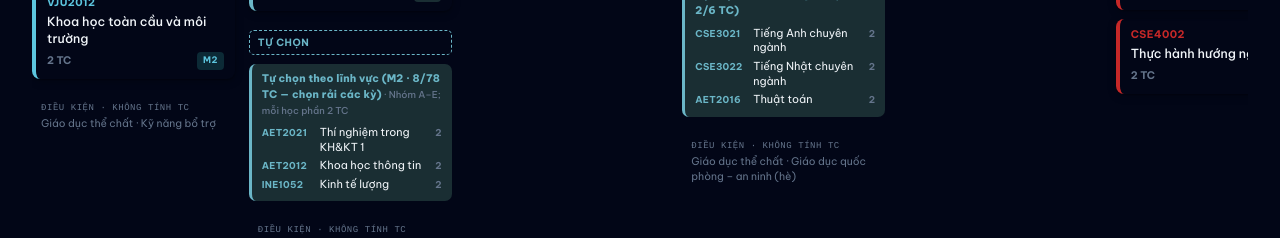
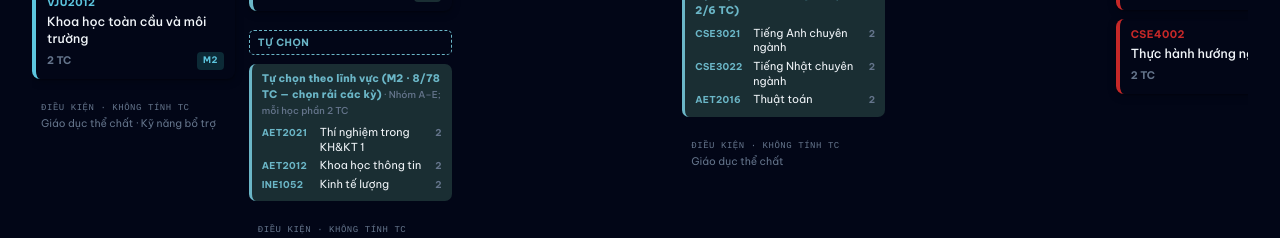
Before and after one commit to kienbh/BCSE-Intro, a Next.js app: page /curriculum in a window 1280 px wide. Shown: the part 1860-2098 px from the top of the page. Built offline with nearby package versions, Linux system fonts and the light colour scheme.

Commit message:
fix(curriculum-152): HK4 conds chi GDTC (GDQP-AN da o he sau HK2, tranh trung)

```diff
--- a/data/curriculum-152.ts
+++ b/data/curriculum-152.ts
@@ -232,7 +232,7 @@ export const flow152: Flow152Term[] = [
       { code: 'CSE3005', name: 'Phương pháp số', credits: 2, block: 'M3' },
       { code: 'CSE3043', name: 'Mạch logic và kỹ thuật số', credits: 3, block: 'M4' },
     ],
-    conds: ['Giáo dục thể chất', 'Giáo dục quốc phòng – an ninh (hè)'],
+    conds: ['Giáo dục thể chất'],
     electives: [
       {
         group: 'Tự chọn theo khối ngành (M3 · 2/6 TC)',
```
